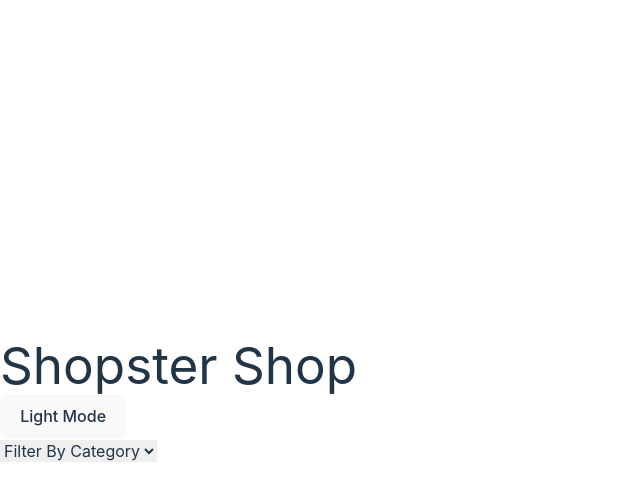
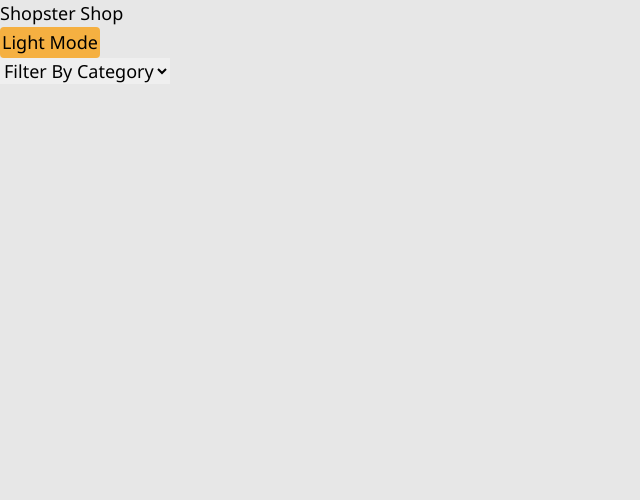
Before and after one commit to danmaraba/grocery-list-app, a React (Vite) app in the folder Grocery-list-app/: page / in a window 1280 px wide. Shown: the top 500 px of the page, without its empty margins (0-640 px from the left). Built offline with nearby package versions, Linux system fonts and the light colour scheme.

Commit message:
add border-box

```diff
--- a/Grocery-list-app/src/index.css
+++ b/Grocery-list-app/src/index.css
@@ -1,71 +1,43 @@
 @tailwind base;
 @tailwind components;
 @tailwind utilities;
-:root {
-  font-family: Inter, system-ui, Avenir, Helvetica, Arial, sans-serif;
-  line-height: 1.5;
-  font-weight: 400;
 
-  color-scheme: light dark;
-  color: rgba(255, 255, 255, 0.87);
-  background-color: #242424;
-
-  font-synthesis: none;
-  text-rendering: optimizeLegibility;
-  -webkit-font-smoothing: antialiased;
-  -moz-osx-font-smoothing: grayscale;
+*,
+*::before,
+*::after{
+  margin: 0;
+  padding: 0;
+  box-sizing: border-box;
 }
 
-a {
-  font-weight: 500;
-  color: #646cff;
-  text-decoration: inherit;
-}
-a:hover {
-  color: #535bf2;
+
+body{
+  font-size:18px;
+  font-family: "Segoe UI", Tahoma, Geneva, Verdana, sans-serif;
+  background: rgb(231, 231, 231);
 }
 
-body {
-  margin: 0;
-  display: flex;
-  place-items: center;
-  min-width: 320px;
-  min-height: 100vh;
+button{
+  /* margin-left:24px; */
+  background:#F5B041;
+  border-radius:4px;
+  padding:2px;
+  justify-content:flex-end;
+  /* display:flex; */
 }
 
-h1 {
-  font-size: 3.2em;
-  line-height: 1.1;
+
+.App.dark{
+  font-color: white;
+  background: rgb(50, 50, 50);
+  background--light: rgb(80, 80, 80);
+  transition: all 0.3s;
 }
 
-button {
-  border-radius: 8px;
-  border: 1px solid transparent;
-  padding: 0.6em 1.2em;
-  font-size: 1em;
-  font-weight: 500;
-  font-family: inherit;
-  background-color: #1a1a1a;
-  cursor: pointer;
-  transition: border-color 0.25s;
-}
-button:hover {
-  border-color: #646cff;
-}
-button:focus,
-button:focus-visible {
-  outline: 4px auto -webkit-focus-ring-color;
+.App light{
+  background:yellow;
 }
 
-@media (prefers-color-scheme: light) {
-  :root {
-    color: #213547;
-    background-color: #ffffff;
-  }
-  a:hover {
-    color: #747bff;
-  }
-  button {
-    background-color: #f9f9f9;
-  }
+.Items li.in-cart span {
+  text-decoration: line-through;
 }
```
